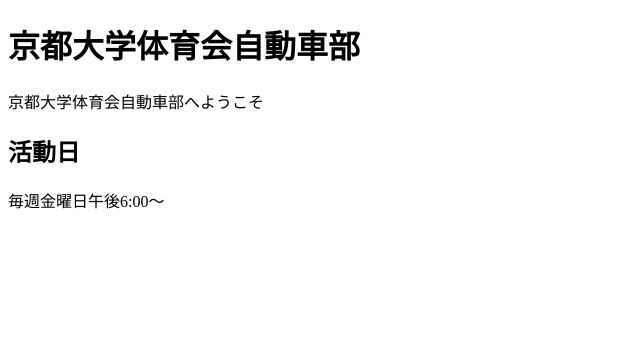
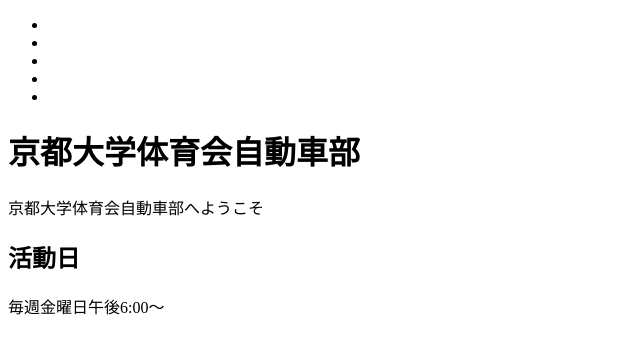
Before and after one commit to naray0512/RMC-KUAC, a plain HTML site: page index.html in a window 1280 px wide. Shown: the whole page, without its empty margins (0-640 px from the left). Drawn offline with Linux system fonts and the light colour scheme.

Commit message:
Link list was added in index.html.

```diff
--- a/index.html
+++ b/index.html
@@ -4,6 +4,15 @@
   <meta cherset="UTF-8">
 </head>
 <body>
+  <div class="sideBar">
+    <ul>
+      <li><a href=""></a></li>
+      <li><a href=""></a></li>
+      <li><a href=""></a></li>
+      <li><a href=""></a></li>
+      <li><a href=""></a></li>
+    </ul>
+  </div>
   <div class="mainContent">
     <h1>京都大学体育会自動車部</h1>
     <p>京都大学体育会自動車部へようこそ</p>
```
